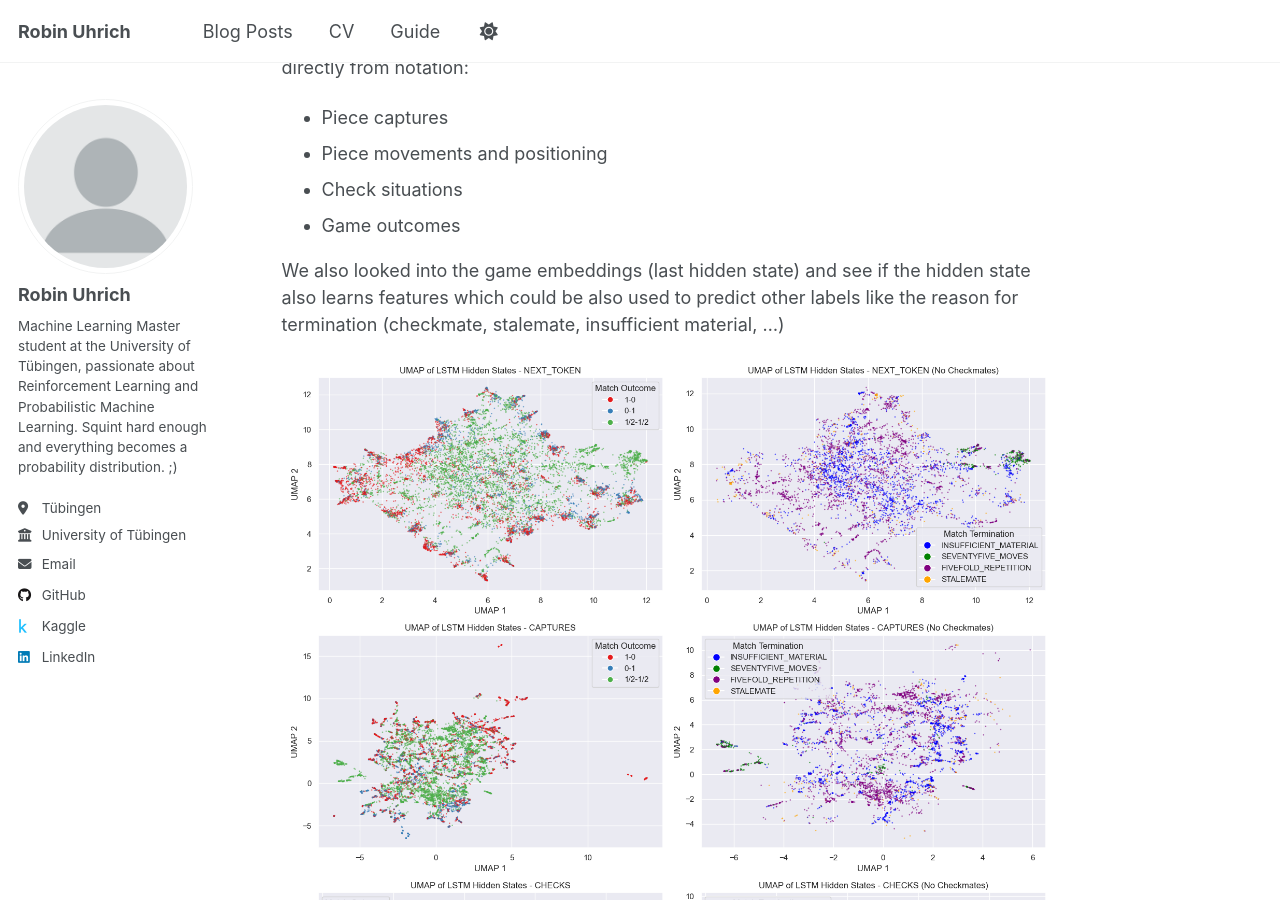
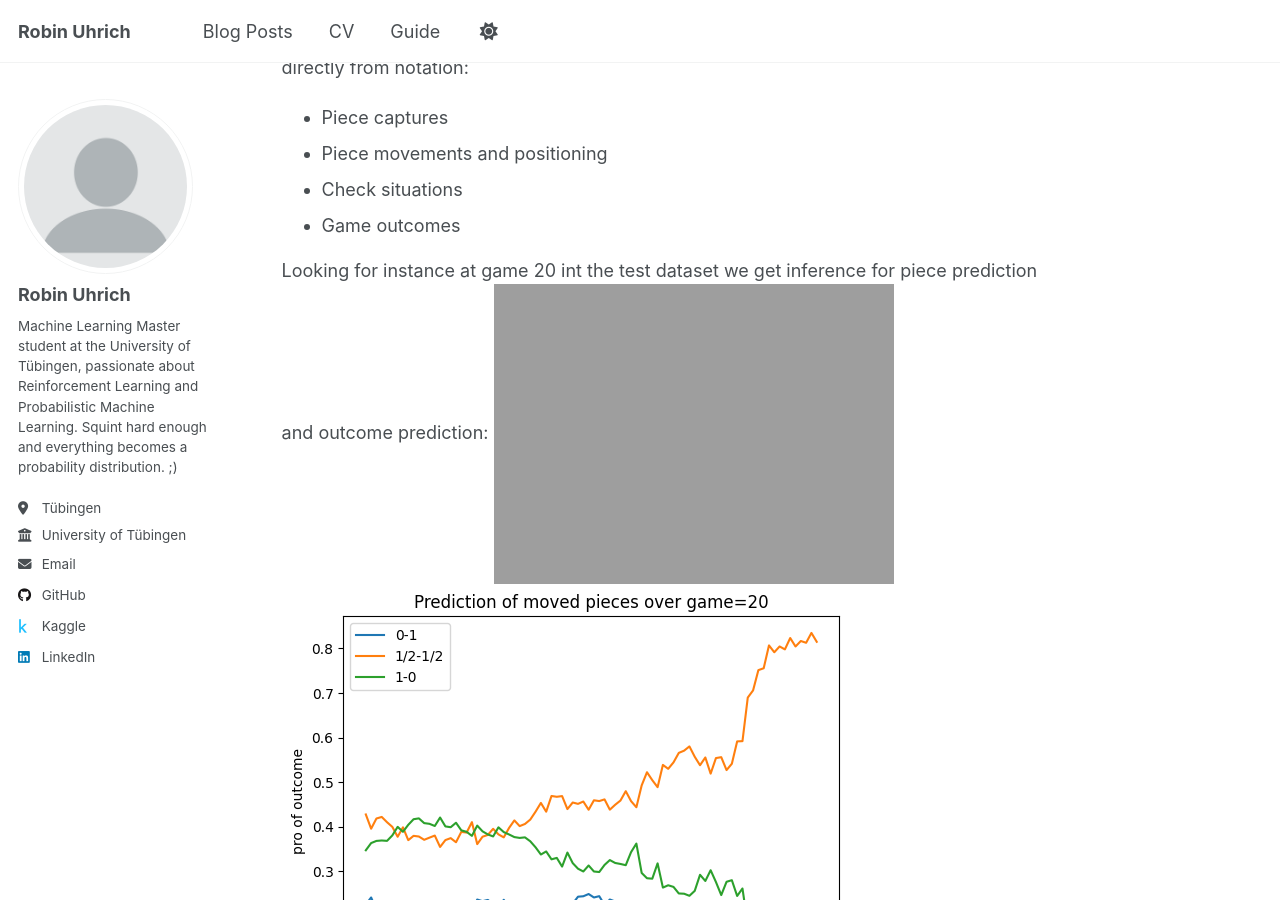
Before and after one commit to RobinU434/RobinU434.github.io, a Jekyll site: the page built from _posts/2025-05-26-blog-post-NLP-Chess.md, in a window 1280 px wide and 900 px high, scrolled down 1830 px. Built offline with Jekyll 4.4.1, drawn with Linux system fonts in a browser that asks for light colours.

Commit message:
added 2 figures

```diff
--- a/_posts/2025-05-26-blog-post-NLP-Chess.md
+++ b/_posts/2025-05-26-blog-post-NLP-Chess.md
@@ -43,6 +43,12 @@ How much strategic information can we extract from move sequences compared to th
 - Piece movements and positioning
 - Check situations
 - Game outcomes
+
+Looking for instance at game 20 int the test dataset we get inference for piece prediction and outcome prediction:
+![Moved piece prediction](https://robinu434.github.io/files/blog-post-figures/2025-05-26-NLP-Chess-piece-prediction "Moved piece prediction")
+![Game outcome prediction](https://robinu434.github.io/files/blog-post-figures/2025-05-26-NLP-Chess-outcome-prediction.png "Game outcome prediction")
+
+
 
 We also looked into the game embeddings (last hidden state) and see if the hidden state also learns features which could be also used to predict other labels like the reason for termination (checkmate, stalemate, insufficient material, ...)
 
```
Also changed, not shown: files/blog-post-figures/2025-05-26-NLP-Chess-outcome-prediction.png (added), files/blog-post-figures/2025-05-26-NLP-Chess-piece-prediction.png (added).
